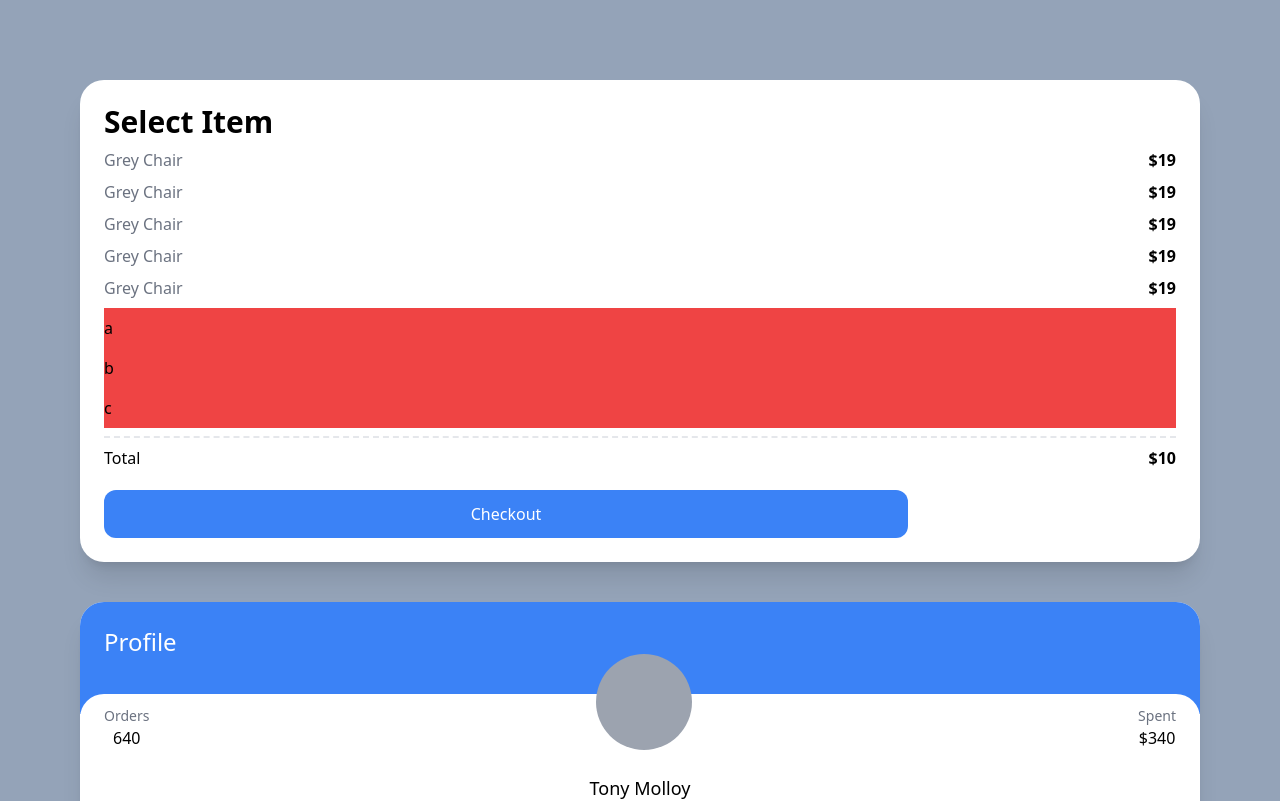
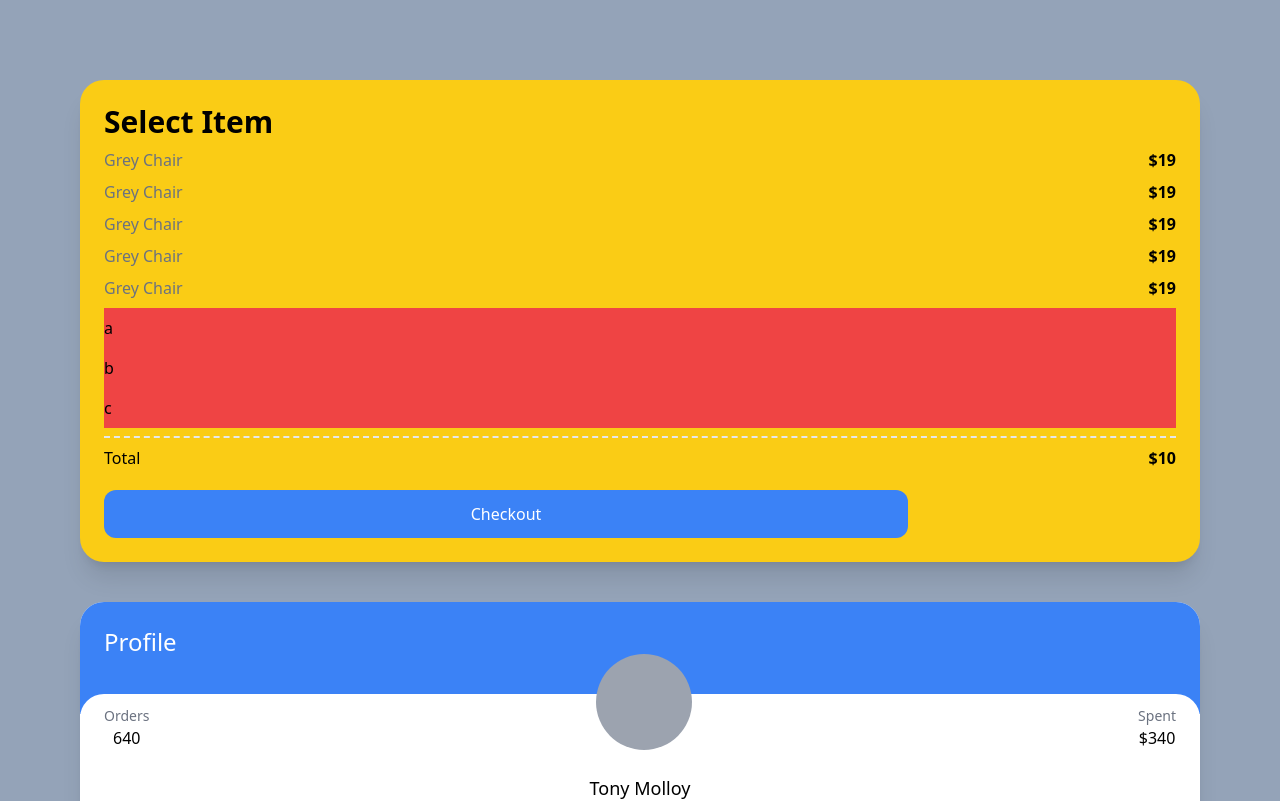
Before and after one commit to yeonjijeon/React-nomad_carrot_market_app, a Next.js app: page / in a window 1280 px wide. Shown: the top 801 px of the page. Built offline with nearby package versions, Linux system fonts and the light colour scheme.

Commit message:
Responsive Modifiers : sm, md, lg,xl, ...

```diff
--- a/pages/index.tsx
+++ b/pages/index.tsx
@@ -4,7 +4,10 @@
   return (
     // <div className='bg-slate-400 py-10 px-5 flex-col space-y-5'>
     <div className="bg-slate-400 py-20 px-20 grid gap-10 min-h-screen">
-      <div className="bg-white p-6 rounded-3xl shadow-xl">
+      <div
+        className="bg-white sm:bg-red-400 md:bg-teal-400 lg:bg-indigo-400 xl:bg-yellow-400 2xl:bg-pink-500
+      p-6 rounded-3xl shadow-xl"
+      >
         <span className="font-semibold text-3xl">Select Item</span>
         <ul>
           {[1, 2, 3, 4, 5].map((i) => (
@@ -58,6 +61,7 @@
           </div>
         </div>
       </div>
+
       <div className="bg-white p-6 rounded-3xl shadow-xl">
         <div className="flex mb-5 justify-between items-center">
           <span>⬅</span>
```
